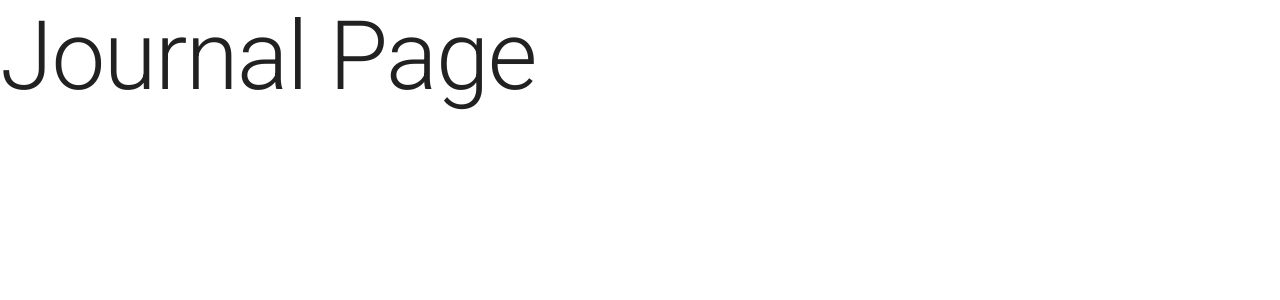
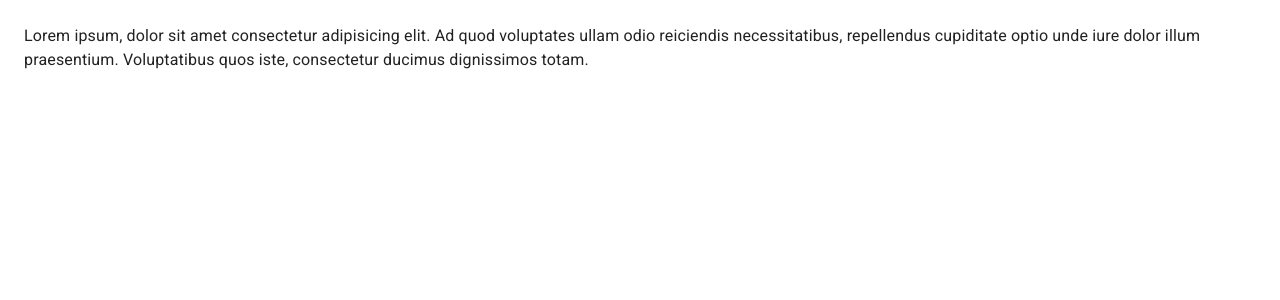
Before and after one commit to luferrduc/journal-mui-app, a React (Vite) app: page / in a window 1280 px wide. Shown: the top 300 px of the page. Built offline with nearby package versions, Linux system fonts and the light colour scheme.

Commit message:
Add: create JournalLayout

```diff
--- /dev/null
+++ b/src/journal/layout/JournalLayout.tsx
@@ -0,0 +1,26 @@
+import { Box } from "@mui/material"
+import { ReactNode } from "react"
+
+const drawerWidth = 240
+
+export const JournalLayout = ({ children }: { children: ReactNode }) => {
+  return (
+    <Box display="flex">
+
+      {/* Navbar */}
+
+      {/* Sidebar */}
+
+      <Box
+        component="main"
+        sx={{
+          flexGrow: 1,
+          p: 3
+        }}
+      >
+        {/* Toolbar */}
+        { children }
+      </Box>
+    </Box>
+  )
+}
--- a/src/journal/pages/JournalPage.tsx
+++ b/src/journal/pages/JournalPage.tsx
@@ -1,11 +1,16 @@
 import { Typography } from "@mui/material"
+import { JournalLayout } from "../layout/JournalLayout"
 
 
 
 export const JournalPage = () => {
   return (
-    <>
-      <Typography variant="h1">Journal Page</Typography>
-    </>
+    <JournalLayout>
+      <Typography>
+        Lorem ipsum, dolor sit amet consectetur adipisicing elit. Ad quod voluptates ullam odio reiciendis necessitatibus, repellendus cupiditate optio unde iure dolor illum praesentium. Voluptatibus quos iste, consectetur ducimus dignissimos totam.
+      </Typography>
+      {/* Nothing selected */}
+      {/* Note View */}
+    </JournalLayout>
   )
 }
```
